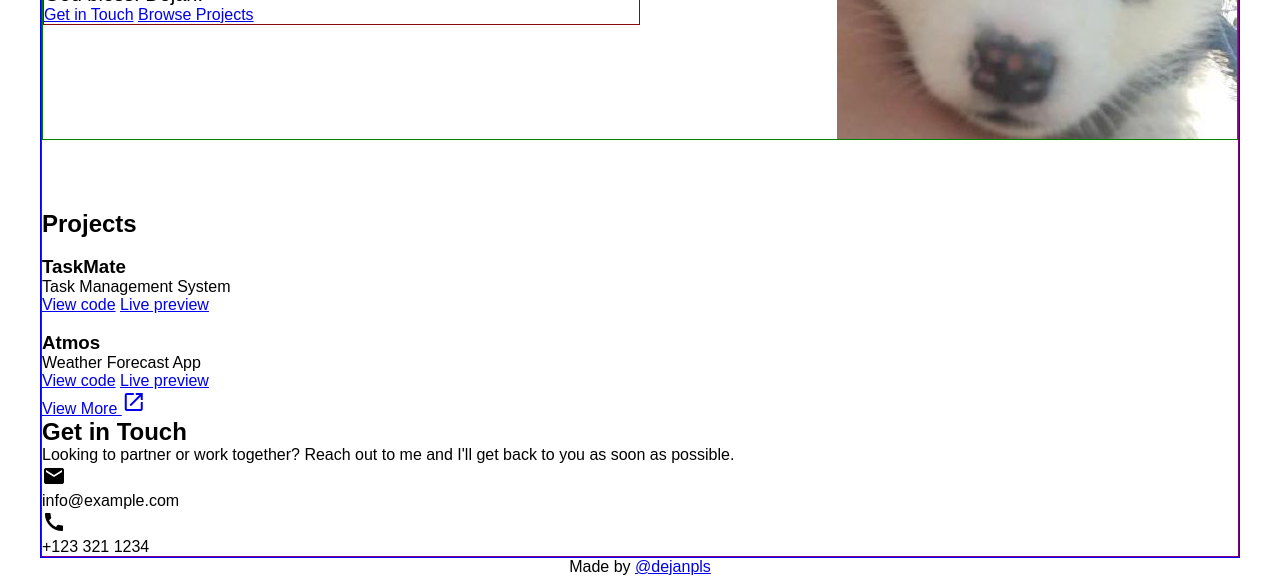
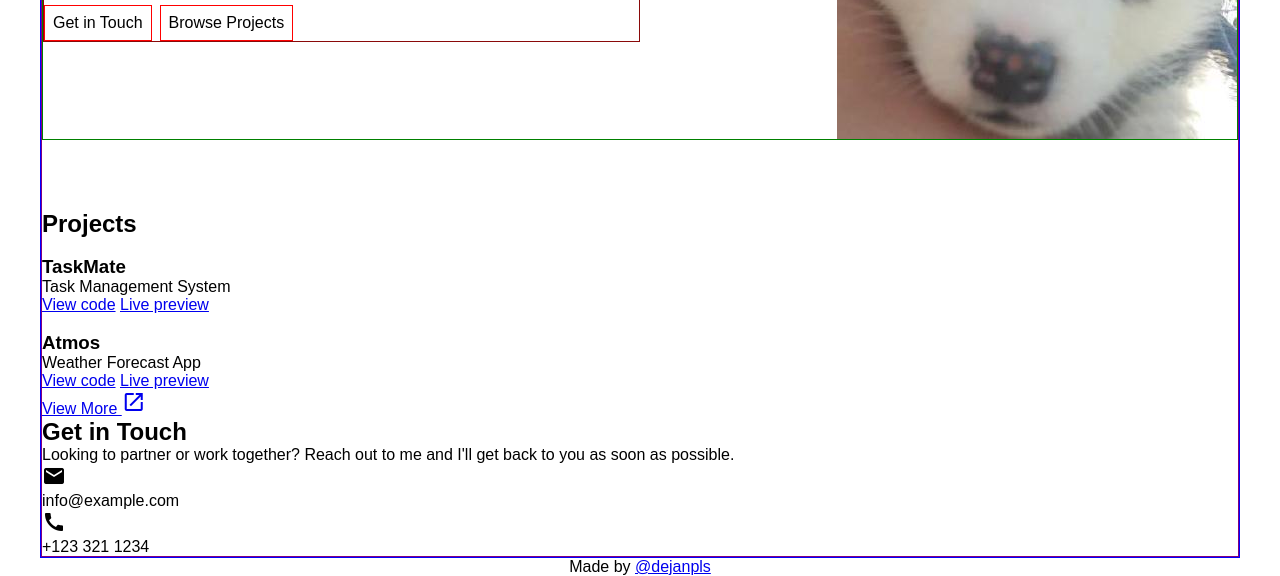
Before and after one commit to dejanpls/portfolio, a website built with webpack: page src/template.html in a window 1280 px wide. Shown: the part 391-967 px from the top of the page. Built offline with nearby package versions, Linux system fonts and the light colour scheme; a web font is replaced by a local one.

Commit message:
style: position and style header links

```diff
--- a/src/styles/main.css
+++ b/src/styles/main.css
@@ -36,9 +36,23 @@ header > div h1 {
 header > div h2 {
   font-size: 48px;
   font-weight: 800;
+  margin-bottom: 8px;
 }
 
 header > div p {
   font-size: 20px;
   font-weight: 300;
 }
+
+div.cta {
+  margin-top: 8px;
+  display: flex;
+  gap: 8px;
+}
+
+div.cta > a {
+  text-decoration: none;
+  color: black;
+  border: 1px solid red;
+  padding: 8px;
+}
```
